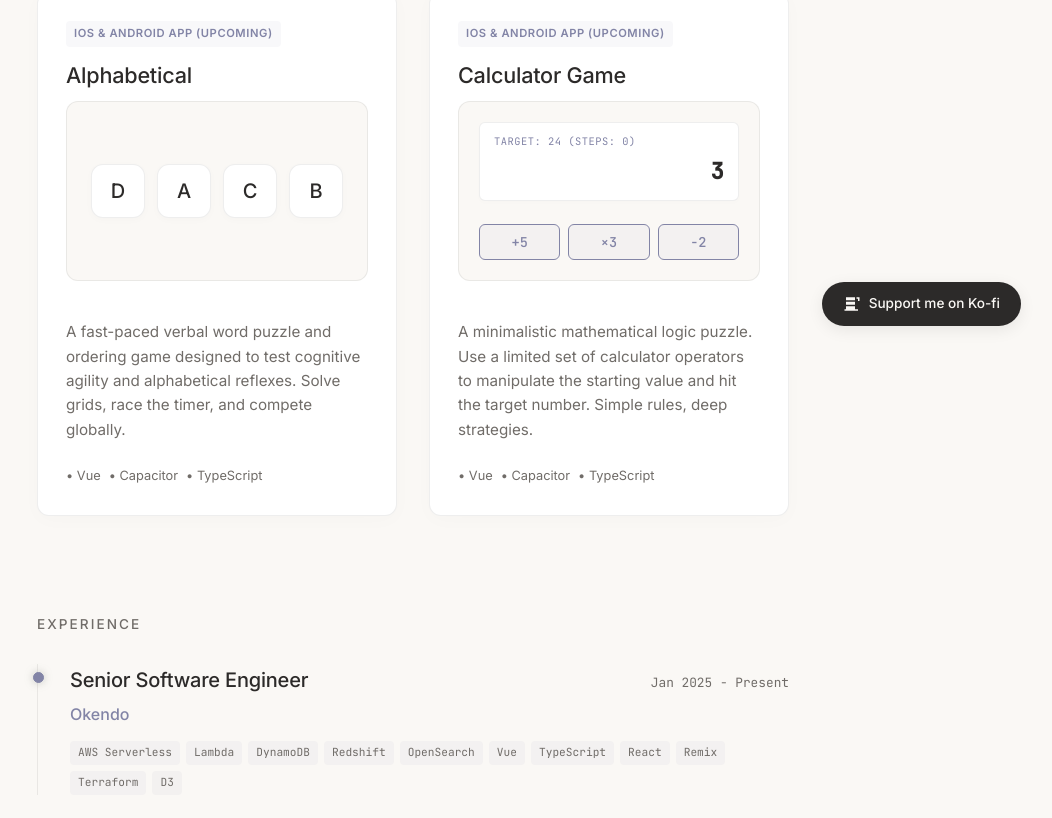
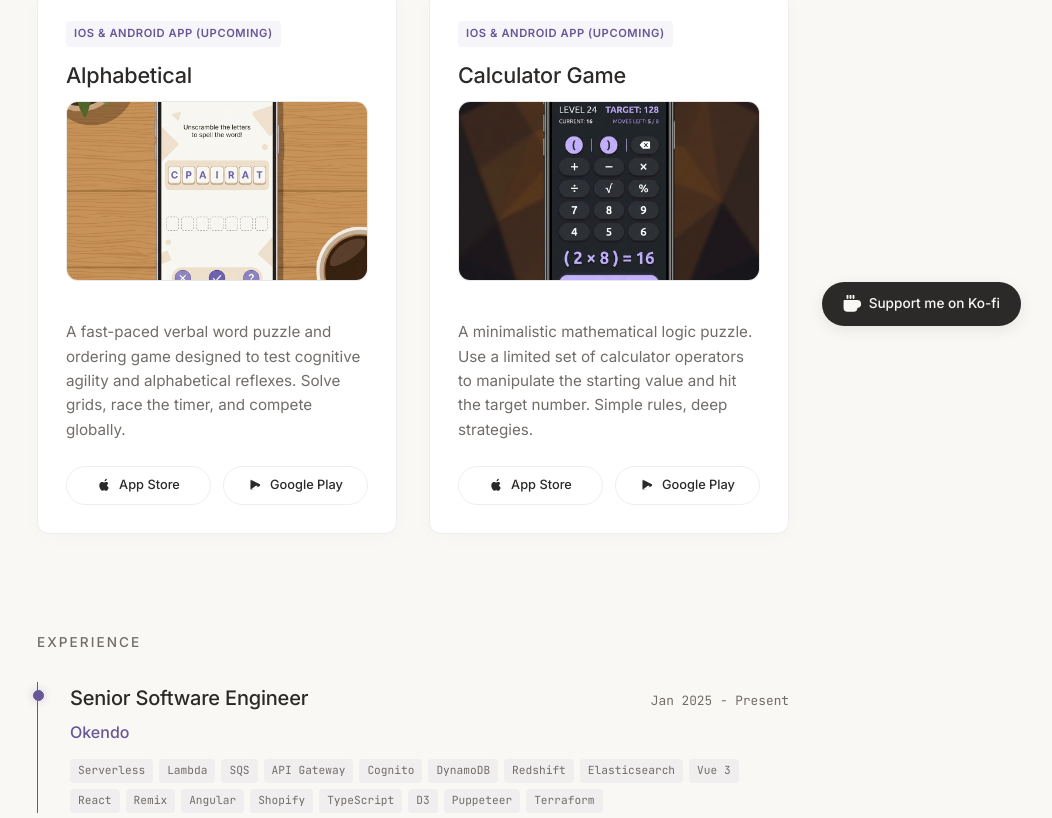
Before and after one commit to amurf/amrf.dev, a Vue app: page / in a window 1280 px wide. Shown: the part 442-1260 px from the top of the page, without its empty margins (227-1279 px from the left). Built offline with nearby package versions, Linux system fonts and the light colour scheme.

Commit message:
feat(projects): replace game simulators with app mockups, store links, and timeline animations

```diff
--- a/src/App.vue
+++ b/src/App.vue
@@ -1,57 +1,10 @@
 <script setup lang="ts">
-import { ref, computed } from 'vue'
+import { ref } from 'vue'
 
-// --- Alphabetical Game State ---
-const initialLetters = ['D', 'A', 'C', 'B']
-const currentLetters = ref([...initialLetters])
-const selectedIndex = ref<number | null>(null)
-
-const alphabeticalComplete = computed(() => {
-  return currentLetters.value.join('') === 'ABCD'
-})
-
-const selectTile = (index: number) => {
-  if (alphabeticalComplete.value) return
-  if (selectedIndex.value === null) {
-    selectedIndex.value = index
-  } else {
-    // Swap tiles
-    const temp = currentLetters.value[selectedIndex.value]
-    currentLetters.value[selectedIndex.value] = currentLetters.value[index]
-    currentLetters.value[index] = temp
-    selectedIndex.value = null
-  }
-}
-
-const resetAlphabetical = () => {
-  currentLetters.value = [...initialLetters]
-  selectedIndex.value = null
-}
-
-// --- Calculator Game State ---
-const calcValue = ref(3)
-const calcTarget = 24
-const calcSteps = ref(0)
-const calcSuccess = computed(() => calcValue.value === calcTarget)
-
-const applyCalcOp = (op: 'add5' | 'mul3' | 'sub2') => {
-  if (calcSuccess.value) return
-  if (op === 'add5') calcValue.value += 5
-  else if (op === 'mul3') calcValue.value *= 3
-  else if (op === 'sub2') calcValue.value -= 2
-  calcSteps.value++
-}
-
-const resetCalc = () => {
-  calcValue.value = 3
-  calcSteps.value = 0
-}
-
-// --- Ko-fi Profile Link ---
-// The user can edit this link value easily in the code.
+// --- Profile & Link Constants ---
 const kofiProfileUrl = ref('https://ko-fi.com/amurf')
-const githubUrl = ref('https://github.com')
-const linkedinUrl = ref('https://linkedin.com')
+const githubUrl = ref('https://github.com/amurf')
+const linkedinUrl = ref('https://www.linkedin.com/in/ashmurf/')
 const contactEmail = ref('self@amrf.dev')
 </script>
 
@@ -59,24 +12,24 @@ const contactEmail = ref('self@amrf.dev')
   <div class="container">
     <!-- Hero Header -->
     <header class="hero">
-      <h1>Ash</h1>
+      <h1>Ashley Murphy</h1>
       <p class="tagline">Senior Software Engineer</p>
 
       <div class="social-links">
-        <a :href="githubUrl" target="_blank" rel="noopener noreferrer" class="btn-brutalist">
-          <svg viewBox="0 0 24 24" width="16" height="16" fill="currentColor">
+        <a :href="githubUrl" target="_blank" rel="noopener noreferrer" class="btn-pill">
+          <svg viewBox="0 0 24 24" width="16" height="16" fill="currentColor" aria-hidden="true">
             <path d="M12 2C6.477 2 2 6.484 2 12.017c0 4.425 2.865 8.18 6.839 9.504.5.092.682-.217.682-.483 0-.237-.008-.868-.013-1.703-2.782.605-3.369-1.343-3.369-1.343-.454-1.158-1.11-1.466-1.11-1.466-.908-.62.069-.608.069-.608 1.003.07 1.53 1.032 1.53 1.032.892 1.53 2.341 1.088 2.91.832.092-.647.35-1.088.636-1.338-2.22-.253-4.555-1.113-4.555-4.951 0-1.093.39-1.988 1.029-2.688-.103-.253-.446-1.272.098-2.65 0 0 .84-.27 2.75 1.026A9.564 9.564 0 0112 6.844c.85.004 1.705.115 2.504.337 1.909-1.296 2.747-1.027 2.747-1.027.546 1.379.202 2.398.1 2.651.64.7 1.028 1.595 1.028 2.688 0 3.848-2.339 4.695-4.566 4.943.359.309.678.92.678 1.855 0 1.338-.012 2.419-.012 2.747 0 .268.18.58.688.482A10.019 10.019 0 0022 12.017C22 6.484 17.522 2 12 2z"/>
           </svg>
           GitHub
         </a>
-        <a :href="linkedinUrl" target="_blank" rel="noopener noreferrer" class="btn-brutalist">
-          <svg viewBox="0 0 24 24" width="16" height="16" fill="currentColor">
+        <a :href="linkedinUrl" target="_blank" rel="noopener noreferrer" class="btn-pill">
+          <svg viewBox="0 0 24 24" width="16" height="16" fill="currentColor" aria-hidden="true">
             <path d="M20.447 20.452h-3.554v-5.569c0-1.328-.027-3.037-1.852-3.037-1.853 0-2.136 1.445-2.136 2.939v5.667H9.351V9h3.414v1.561h.046c.477-.9 1.637-1.85 3.37-1.85 3.601 0 4.267 2.37 4.267 5.455v6.286zM5.337 7.433c-1.144 0-2.063-.926-2.063-2.065 0-1.138.92-2.063 2.063-2.063 1.14 0 2.064.925 2.064 2.063 0 1.139-.925 2.065-2.064 2.065zm1.782 13.019H3.555V9h3.564v11.452zM22.225 0H1.771C.792 0 0 .774 0 1.729v20.542C0 23.227.792 24 1.771 24h20.451C23.2 24 24 23.227 24 22.271V1.729C24 .774 23.2 0 22.222 0h.003z"/>
           </svg>
           LinkedIn
         </a>
-        <a :href="'mailto:' + contactEmail" class="btn-brutalist">
-          <svg viewBox="0 0 24 24" width="16" height="16" fill="none" stroke="currentColor" stroke-width="2.5" stroke-linecap="round" stroke-linejoin="round">
+        <a :href="'mailto:' + contactEmail" class="btn-pill">
+          <svg viewBox="0 0 24 24" width="16" height="16" fill="none" stroke="currentColor" stroke-width="2.5" stroke-linecap="round" stroke-linejoin="round" aria-hidden="true">
             <path d="M4 4h16c1.1 0 2 .9 2 2v12c0 1.1-.9 2-2 2H4c-1.1 0-2-.9-2-2V6c0-1.1.9-2 2-2z"/>
             <polyline points="22,6 12,13 2,6"/>
           </svg>
@@ -85,6 +38,7 @@ const contactEmail = ref('self@amrf.dev')
       </div>
     </header>
 
+    <main>
       <!-- Projects Showcase -->
       <section id="projects">
         <h2>projects</h2>
@@ -94,42 +48,28 @@ const contactEmail = ref('self@amrf.dev')
             <div class="app-badge">iOS & Android App (Upcoming)</div>
             <h3 class="app-title">Alphabetical</h3>
 
-          <!-- CSS Simulator -->
-          <div class="app-simulator">
-            <div class="sim-alphabetical">
-              <div
-                v-for="(letter, index) in currentLetters"
-                :key="index"
-                class="sim-tile"
-                :class="{
-                  'active': selectedIndex === index || alphabeticalComplete
-                }"
-                @click="selectTile(index)"
-              >
-                {{ letter }}
-              </div>
-            </div>
-
-            <!-- Success Overlay inside simulator -->
-            <div v-if="alphabeticalComplete" class="sim-success-overlay">
-              <span class="sim-success-title">alphabetical complete</span>
-              <button
-                class="btn-brutalist"
-                style="padding: 6px 14px; font-size: 0.75rem;"
-                @click="resetAlphabetical"
-              >
-                Play Again
-              </button>
-            </div>
+            <!-- Project Image Mockup -->
+            <div class="project-image-container">
+              <img src="/alphabetical_mockup.png" alt="Alphabetical Word Puzzle App Mockup" class="project-image" />
             </div>
 
             <p class="app-description">
               A fast-paced verbal word puzzle and ordering game designed to test cognitive agility and alphabetical reflexes. Solve grids, race the timer, and compete globally.
             </p>
-          <div style="display: flex; gap: 8px; font-family: var(--font-sans); font-size: 0.8rem; color: var(--text-secondary);">
-            <span>• Vue</span>
-            <span>• Capacitor</span>
-            <span>• TypeScript</span>
+
+            <div class="project-links">
+              <a href="#" target="_blank" rel="noopener noreferrer" class="btn-pill btn-store">
+                <svg viewBox="0 0 24 24" width="14" height="14" fill="currentColor" aria-hidden="true">
+                  <path d="M18.71 19.5c-.83 1.24-1.71 2.45-3.05 2.47-1.34.03-1.77-.79-3.29-.79-1.53 0-2 .77-3.27.82-1.31.05-2.3-1.32-3.14-2.53C4.25 17 2.94 12.45 4.7 9.39c.87-1.52 2.43-2.48 4.12-2.51 1.28-.02 2.5.87 3.29.87.78 0 2.26-1.07 3.81-.91.65.03 2.47.26 3.64 1.98-.09.06-2.17 1.28-2.15 3.81.03 3.02 2.65 4.03 2.68 4.04-.03.07-.42 1.44-1.38 2.83M15.97 4.17c.66-.81 1.11-1.93.99-3.06-1 .04-2.21.67-2.93 1.49-.62.69-1.16 1.84-1.01 2.96 1.12.09 2.27-.57 2.95-1.39z"/>
+                </svg>
+                App Store
+              </a>
+              <a href="#" target="_blank" rel="noopener noreferrer" class="btn-pill btn-store">
+                <svg viewBox="0 0 24 24" width="14" height="14" fill="currentColor" aria-hidden="true">
+                  <path d="M5.25 3.062c-.276 0-.528.093-.72.247l11.455 11.455L20.4 12.24c.732-.408.732-1.072 0-1.48L5.94 3.284a1.053 1.053 0 0 0-.69-.222zm-.96.883c-.046.13-.07.275-.07.43v15.25c0 .155.024.3.07.43L15.225 12 4.29 3.945zm12.42 11.835L5.255 20.69c.192.154.444.247.72.247.24 0 .473-.08.69-.202l14.46-7.48-4.44-2.36z"/>
+                </svg>
+                Google Play
+              </a>
             </div>
           </div>
 
@@ -138,41 +78,28 @@ const contactEmail = ref('self@amrf.dev')
             <div class="app-badge">iOS & Android App (Upcoming)</div>
             <h3 class="app-title">Calculator Game</h3>
 
-          <!-- CSS Simulator -->
-          <div class="app-simulator">
-            <div class="sim-calculator">
-              <div class="sim-calc-screen">
-                <div class="sim-calc-target">TARGET: {{ calcTarget }} (Steps: {{ calcSteps }})</div>
-                <div class="sim-calc-value">{{ calcValue }}</div>
-              </div>
-              <div class="sim-calc-grid">
-                <button class="sim-calc-btn accent" @click="applyCalcOp('add5')">+5</button>
-                <button class="sim-calc-btn accent" @click="applyCalcOp('mul3')">×3</button>
-                <button class="sim-calc-btn accent" @click="applyCalcOp('sub2')">-2</button>
-              </div>
-            </div>
-
-            <!-- Success Overlay inside simulator -->
-            <div v-if="calcSuccess" class="sim-success-overlay">
-              <span class="sim-success-title">target reached</span>
-              <span style="font-family: var(--font-sans); font-size: 0.75rem; color: var(--text-secondary); margin-bottom: 12px;">solved in {{ calcSteps }} steps</span>
-              <button
-                class="btn-brutalist"
-                style="padding: 6px 14px; font-size: 0.75rem;"
-                @click="resetCalc"
-              >
-                Play Again
-              </button>
-            </div>
+            <!-- Project Image Mockup -->
+            <div class="project-image-container">
+              <img src="/calculator_mockup.png" alt="Calculator Game App Mockup" class="project-image" />
             </div>
 
             <p class="app-description">
               A minimalistic mathematical logic puzzle. Use a limited set of calculator operators to manipulate the starting value and hit the target number. Simple rules, deep strategies.
             </p>
-          <div style="display: flex; gap: 8px; font-family: var(--font-sans); font-size: 0.8rem; color: var(--text-secondary);">
-            <span>• Vue</span>
-            <span>• Capacitor</span>
-            <span>• TypeScript</span>
+
+            <div class="project-links">
+              <a href="#" target="_blank" rel="noopener noreferrer" class="btn-pill btn-store">
+                <svg viewBox="0 0 24 24" width="14" height="14" fill="currentColor" aria-hidden="true">
+                  <path d="M18.71 19.5c-.83 1.24-1.71 2.45-3.05 2.47-1.34.03-1.77-.79-3.29-.79-1.53 0-2 .77-3.27.82-1.31.05-2.3-1.32-3.14-2.53C4.25 17 2.94 12.45 4.7 9.39c.87-1.52 2.43-2.48 4.12-2.51 1.28-.02 2.5.87 3.29.87.78 0 2.26-1.07 3.81-.91.65.03 2.47.26 3.64 1.98-.09.06-2.17 1.28-2.15 3.81.03 3.02 2.65 4.03 2.68 4.04-.03.07-.42 1.44-1.38 2.83M15.97 4.17c.66-.81 1.11-1.93.99-3.06-1 .04-2.21.67-2.93 1.49-.62.69-1.16 1.84-1.01 2.96 1.12.09 2.27-.57 2.95-1.39z"/>
+                </svg>
+                App Store
+              </a>
+              <a href="#" target="_blank" rel="noopener noreferrer" class="btn-pill btn-store">
+                <svg viewBox="0 0 24 24" width="14" height="14" fill="currentColor" aria-hidden="true">
+                  <path d="M5.25 3.062c-.276 0-.528.093-.72.247l11.455 11.455L20.4 12.24c.732-.408.732-1.072 0-1.48L5.94 3.284a1.053 1.053 0 0 0-.69-.222zm-.96.883c-.046.13-.07.275-.07.43v15.25c0 .155.024.3.07.43L15.225 12 4.29 3.945zm12.42 11.835L5.255 20.69c.192.154.444.247.72.247.24 0 .473-.08.69-.202l14.46-7.48-4.44-2.36z"/>
+                </svg>
+                Google Play
+              </a>
             </div>
           </div>
         </div>
@@ -190,17 +117,23 @@ const contactEmail = ref('self@amrf.dev')
             </div>
             <div class="exp-company">Okendo</div>
             <div class="exp-tech">
-            <span class="tech-tag">AWS Serverless</span>
+              <span class="tech-tag">Serverless</span>
               <span class="tech-tag">Lambda</span>
+              <span class="tech-tag">SQS</span>
+              <span class="tech-tag">API Gateway</span>
+              <span class="tech-tag">Cognito</span>
               <span class="tech-tag">DynamoDB</span>
               <span class="tech-tag">Redshift</span>
-            <span class="tech-tag">OpenSearch</span>
-            <span class="tech-tag">Vue</span>
-            <span class="tech-tag">TypeScript</span>
+              <span class="tech-tag">Elasticsearch</span>
+              <span class="tech-tag">Vue 3</span>
               <span class="tech-tag">React</span>
               <span class="tech-tag">Remix</span>
+              <span class="tech-tag">Angular</span>
+              <span class="tech-tag">Shopify</span>
+              <span class="tech-tag">TypeScript</span>
+              <span class="tech-tag">D3</span>
+              <span class="tech-tag">Puppeteer</span>
               <span class="tech-tag">Terraform</span>
-            <span class="tech-tag">D3</span>
             </div>
           </div>
 
@@ -212,16 +145,19 @@ const contactEmail = ref('self@amrf.dev')
             </div>
             <div class="exp-company">Megaport</div>
             <div class="exp-tech">
-            <span class="tech-tag">Vue</span>
+              <span class="tech-tag">Vue 3</span>
+              <span class="tech-tag">Vue 2</span>
               <span class="tech-tag">Nuxt</span>
               <span class="tech-tag">TypeScript</span>
               <span class="tech-tag">Pinia</span>
               <span class="tech-tag">Vite</span>
               <span class="tech-tag">Tanstack Query</span>
               <span class="tech-tag">Playwright</span>
-            <span class="tech-tag">NX Monorepo</span>
+              <span class="tech-tag">Nx</span>
               <span class="tech-tag">Tailwind</span>
               <span class="tech-tag">Storybook</span>
+              <span class="tech-tag">GitLab CI</span>
+              <span class="tech-tag">Cognito</span>
             </div>
           </div>
 
@@ -233,7 +169,7 @@ const contactEmail = ref('self@amrf.dev')
             </div>
             <div class="exp-company">Logicly</div>
             <div class="exp-tech">
-            <span class="tech-tag">Vue</span>
+              <span class="tech-tag">Vue 2</span>
               <span class="tech-tag">AngularJS</span>
               <span class="tech-tag">Ruby</span>
               <span class="tech-tag">Python</span>
@@ -242,24 +178,25 @@ const contactEmail = ref('self@amrf.dev')
               <span class="tech-tag">Postgres</span>
               <span class="tech-tag">MySQL</span>
               <span class="tech-tag">DynamoDB</span>
-            <span class="tech-tag">AWS S3</span>
+              <span class="tech-tag">S3</span>
               <span class="tech-tag">OpenAPI</span>
             </div>
           </div>
         </div>
       </section>
+    </main>
 
-    <!-- Footer -->
-    <footer>
-      <p>© {{ new Date().getFullYear() }} Ash. Built with Vue, Vite & pure CSS.</p>
-    </footer>
 
     <!-- Floating Ko-Fi Support Button -->
     <div class="kofi-floating">
       <a :href="kofiProfileUrl" target="_blank" rel="noopener noreferrer" class="kofi-btn">
-        <!-- Coffee Cup SVG Icon -->
-        <svg viewBox="0 0 24 24">
-          <path d="M2 21h18v-2H2v2zM20 8h-2V5h2v3zm2-5h-4v5h4V3zM4 19h12v-4H4v4zm0-6h12v-4H4v4zm0-6h12V3H4v4z"/>
+        <!-- Coffee Cup Stroke SVG Icon -->
+        <svg viewBox="0 0 24 24" fill="none" stroke="currentColor" stroke-width="2.5" stroke-linecap="round" stroke-linejoin="round" aria-hidden="true">
+          <path d="M18 8h1a4 4 0 0 1 0 8h-1" />
+          <path d="M2 8h16v9a4 4 0 0 1-4 4H6a4 4 0 0 1-4-4V8z" />
+          <line x1="6" y1="1" x2="6" y2="4" />
+          <line x1="10" y1="1" x2="10" y2="4" />
+          <line x1="14" y1="1" x2="14" y2="4" />
         </svg>
         <span>Support me on Ko-fi</span>
       </a>
--- a/src/style.css
+++ b/src/style.css
@@ -9,16 +9,22 @@
   --text-secondary: #706C68;
   --border-color: rgba(44, 42, 41, 0.08);
   --border-focus: rgba(44, 42, 41, 0.2);
-  --accent-color: #8284A6; /* Muted Nordic Lavender */
-  --accent-hover: #6A6C8C;
-  --accent-light: rgba(130, 132, 166, 0.06);
+  --accent-color: #675796; /* Heather Amethyst */
+  --accent-hover: #4F4175;
+  --accent-light: rgba(103, 87, 150, 0.06);
   --kofi-bg: #2C2A29;
   --kofi-text: #FAF8F5;
+  --accent-shadow: rgba(103, 87, 150, 0.3);
 
   --radius-sm: 6px;
   --radius-md: 12px;
   --radius-lg: 24px;
   --transition: all 0.3s cubic-bezier(0.16, 1, 0.3, 1);
+
+  /* Shared Theme Tokens */
+  --overlay-bg: rgba(250, 248, 245, 0.94);
+  --card-shadow: 0 4px 20px rgba(44, 42, 41, 0.02);
+  --card-shadow-hover: 0 12px 30px rgba(44, 42, 41, 0.05);
 }
 
 @media (prefers-color-scheme: dark) {
@@ -35,6 +41,11 @@
     --accent-light: rgba(176, 179, 214, 0.08);
     --kofi-bg: #EBE9E4;
     --kofi-text: #141413;
+    --accent-shadow: rgba(176, 179, 214, 0.3);
+
+    --overlay-bg: rgba(20, 20, 19, 0.94);
+    --card-shadow: 0 4px 20px rgba(0, 0, 0, 0.25);
+    --card-shadow-hover: 0 12px 30px rgba(0, 0, 0, 0.45);
   }
 }
 
@@ -103,9 +114,21 @@ section {
   margin-bottom: 100px;
 }
 
-/* Hero Elements */
+/* Hero & Section Entrance Animations */
 .hero {
   margin-bottom: 100px;
+  opacity: 0;
+  animation: slideUpFade 0.8s cubic-bezier(0.16, 1, 0.3, 1) forwards;
+}
+
+#projects {
+  opacity: 0;
+  animation: slideUpFade 0.8s cubic-bezier(0.16, 1, 0.3, 1) 0.1s forwards;
+}
+
+#experience {
+  opacity: 0;
+  animation: slideUpFade 0.8s cubic-bezier(0.16, 1, 0.3, 1) 0.2s forwards;
 }
 
 .tagline {
@@ -123,8 +146,8 @@ section {
   gap: 12px;
 }
 
-/* Minimalist Button Styling */
-.btn-brutalist {
+/* Minimalist Pill Button Styling */
+.btn-pill {
   font-family: var(--font-sans);
   font-size: 0.85rem;
   font-weight: 500;
@@ -143,22 +166,22 @@ section {
   user-select: none;
 }
 
-.btn-brutalist:hover {
+.btn-pill:hover {
   transform: translateY(-1px);
   background-color: var(--text-primary);
   color: var(--bg-color);
   border-color: var(--text-primary);
 }
 
-.btn-brutalist:active {
+.btn-pill:active {
   transform: translateY(0);
 }
 
-.btn-brutalist svg {
+.btn-pill svg {
   transition: transform 0.2s ease;
 }
 
-.btn-brutalist:hover svg {
+.btn-pill:hover svg {
   transform: scale(1.05);
 }
 
@@ -181,7 +204,7 @@ section {
   background-color: var(--card-bg);
   border: 1px solid var(--border-color);
   border-radius: var(--radius-md);
-  box-shadow: 0 4px 20px rgba(44, 42, 41, 0.02);
+  box-shadow: var(--card-shadow);
   padding: 28px;
   display: flex;
   flex-direction: column;
@@ -193,7 +216,7 @@ section {
 
 .app-card:hover {
   transform: translateY(-4px);
-  box-shadow: 0 12px 30px rgba(44, 42, 41, 0.05);
+  box-shadow: var(--card-shadow-hover);
   border-color: var(--border-focus);
 }
 
@@ -228,8 +251,8 @@ section {
   flex-grow: 1;
 }
 
-/* App CSS Simulator Frame */
-.app-simulator {
+/* Project Image Showcase */
+.project-image-container {
   background-color: var(--bg-color);
   border: 1px solid var(--border-color);
   height: 180px;
@@ -243,151 +266,31 @@ section {
   transition: var(--transition);
 }
 
-/* Specific Interactive Graphics in CSS */
-/* Alphabetical simulator style */
-.sim-alphabetical {
+.project-image {
   width: 100%;
   height: 100%;
-  display: grid;
-  grid-template-columns: repeat(4, 1fr);
-  gap: 12px;
-  padding: 24px;
-  align-items: center;
-}
-
-.sim-tile {
-  background-color: var(--card-bg);
-  border: 1px solid var(--border-color);
-  border-radius: var(--radius-md);
-  color: var(--text-primary);
-  font-family: var(--font-sans);
-  font-size: 1.25rem;
-  font-weight: 500;
-  display: flex;
-  align-items: center;
-  justify-content: center;
-  aspect-ratio: 1;
-  transition: var(--transition);
-  user-select: none;
-  box-shadow: 0 2px 8px rgba(0, 0, 0, 0.02);
-}
-
-.sim-tile:hover {
-  border-color: var(--border-focus);
-  transform: translateY(-2px);
-}
-
-.sim-tile.active {
-  background-color: var(--accent-color);
-  border-color: var(--accent-color);
-  color: var(--bg-color);
-  box-shadow: 0 4px 12px rgba(120, 130, 119, 0.3);
-}
-
-/* Success Overlay inside simulator */
-.sim-success-overlay {
-  position: absolute;
-  inset: 0;
-  background: rgba(250, 248, 245, 0.94);
-  display: flex;
-  flex-direction: column;
-  align-items: center;
-  justify-content: center;
-  border-radius: var(--radius-md);
-  animation: fadeIn 0.4s cubic-bezier(0.16, 1, 0.3, 1);
-  backdrop-filter: blur(4px);
-  padding: 16px;
-}
-
-@media (prefers-color-scheme: dark) {
-  .sim-success-overlay {
-    background: rgba(20, 20, 19, 0.94);
-  }
-}
-
-.sim-success-title {
-  color: var(--text-primary);
-  font-family: var(--font-sans);
-  font-weight: 500;
-  font-size: 1.15rem;
-  letter-spacing: -0.01em;
-  margin-bottom: 12px;
-}
-
-/* Calculator game simulator */
-.sim-calculator {
-  width: 100%;
-  height: 100%;
-  padding: 20px;
-  display: flex;
-  flex-direction: column;
-  justify-content: space-between;
-}
-
-.sim-calc-screen {
-  background-color: var(--card-bg);
-  border: 1px solid var(--border-color);
-  border-radius: var(--radius-sm);
-  padding: 10px 14px;
-  font-size: 0.85rem;
-  text-align: right;
-  display: flex;
-  flex-direction: column;
-  gap: 4px;
-  box-shadow: 0 2px 6px rgba(0, 0, 0, 0.01);
-}
-
-.sim-calc-target {
-  color: var(--accent-color);
-  font-family: var(--font-mono);
-  font-size: 0.65rem;
-  text-transform: uppercase;
-  letter-spacing: 0.05em;
-  text-align: left;
-}
-
-.sim-calc-value {
-  font-family: var(--font-mono);
-  font-size: 1.4rem;
-  font-weight: 600;
-  color: var(--text-primary);
-}
-
-.sim-calc-grid {
-  display: grid;
-  grid-template-columns: repeat(3, 1fr);
-  gap: 8px;
-  margin-top: 12px;
-}
-
-.sim-calc-btn {
-  background-color: var(--card-bg);
-  border: 1px solid var(--border-color);
-  border-radius: var(--radius-sm);
-  color: var(--text-primary);
-  font-family: var(--font-mono);
-  font-size: 0.85rem;
-  font-weight: 500;
-  text-align: center;
-  padding: 8px;
-  cursor: pointer;
+  object-fit: cover;
   transition: var(--transition);
 }
 
-.sim-calc-btn:hover {
-  border-color: var(--border-focus);
-  background-color: var(--accent-light);
+.app-card:hover .project-image {
+  transform: scale(1.03);
 }
 
-.sim-calc-btn.accent {
-  background-color: var(--accent-light);
-  border-color: var(--accent-color);
-  color: var(--accent-color);
+.project-links {
+  display: flex;
+  flex-wrap: wrap;
+  gap: 12px;
+  margin-top: auto;
 }
 
-.sim-calc-btn.accent:hover {
-  background-color: var(--accent-color);
-  color: var(--bg-color);
+.btn-store {
+  font-size: 0.8rem;
+  padding: 8px 16px;
+  border-radius: 40px;
+  justify-content: center;
+  flex: 1;
+  min-width: 120px;
 }
 
 /* Experience List */
@@ -401,7 +304,16 @@ section {
   border-left: 1px solid var(--border-color);
   padding-left: 32px;
   position: relative;
-  transition: var(--transition);
+  transition: opacity 0.4s cubic-bezier(0.16, 1, 0.3, 1), border-color 0.4s cubic-bezier(0.16, 1, 0.3, 1), var(--transition);
+}
+
+.exp-list:hover .exp-item:not(:hover) {
+  opacity: 0.5;
+}
+
+.exp-item:hover,
+.exp-item.active {
+  border-left-color: var(--accent-color);
 }
 
 .exp-item::before {
@@ -417,10 +329,11 @@ section {
   transition: var(--transition);
 }
 
+.exp-item:hover::before,
 .exp-item.active::before {
   background-color: var(--accent-color);
   border-color: var(--accent-color);
-  box-shadow: 0 0 8px rgba(120, 130, 119, 0.4);
+  box-shadow: 0 0 8px var(--accent-shadow);
 }
 
 .exp-header {
@@ -525,27 +438,6 @@ section {
   fill: currentColor;
 }
 
-/* Footer Section */
-footer {
-  margin-top: 120px;
-  border-top: 1px solid var(--border-color);
-  padding-top: 40px;
-  text-align: center;
-  font-family: var(--font-sans);
-  font-size: 0.8rem;
-  color: var(--text-secondary);
-}
-
-footer a {
-  color: var(--text-primary);
-  text-decoration: underline;
-  text-underline-offset: 4px;
-  transition: var(--transition);
-}
-
-footer a:hover {
-  color: var(--accent-color);
-}
 
 /* Animations */
 @keyframes fadeIn {
@@ -558,3 +450,14 @@ footer a:hover {
     transform: scale(1);
   }
 }
+
+@keyframes slideUpFade {
+  from {
+    opacity: 0;
+    transform: translateY(16px);
+  }
+  to {
+    opacity: 1;
+    transform: translateY(0);
+  }
+}
```
Also changed, not shown: public/alphabetical_mockup.png (added), public/calculator_mockup.png (added). Lines whose indentation alone changed are shown as unchanged.
